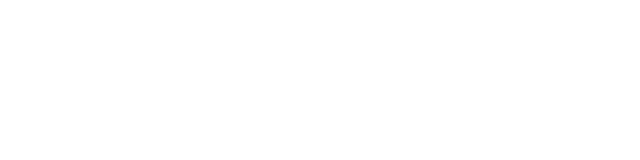
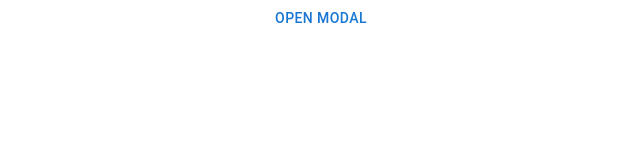
Before and after one commit to Naquee/massive-things-7112, a React (Create React App) app in the folder frontend/: page /login in a window 1280 px wide. Before the commit this address had no page. Shown: the top 160 px of the page, without its empty margins (319-959 px from the left). Built offline with nearby package versions, Linux system fonts and the light colour scheme.

Commit message:
Login and Signup Frontend page Added

```diff
--- a/frontend/src/Routes/AllRoutes.jsx
+++ b/frontend/src/Routes/AllRoutes.jsx
@@ -5,8 +5,7 @@
 const AllRoutes = () => {
   return (
     <Routes>
-        {/* <Route path='/' element={<h1>Welcome</h1>}/> */}
-        <Route path='/' element={<Login/>}/>
+        <Route path='/login' element={<Login/>}/>
     </Routes>
   )
 }
--- a/frontend/src/Routes/Login.jsx
+++ b/frontend/src/Routes/Login.jsx
@@ -88,8 +88,6 @@
         event.preventDefault();
     };
 
-    // const theme = useTheme();
-    // const fullScreen = useMediaQuery(theme.breakpoints.down('md'));
     return (
         <LoginContainer>
             <Button onClick={handleOpen}>Open modal</Button>
```
